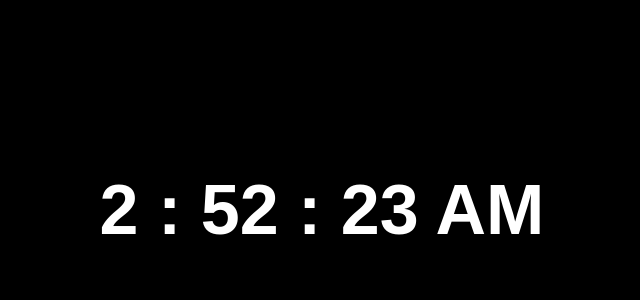
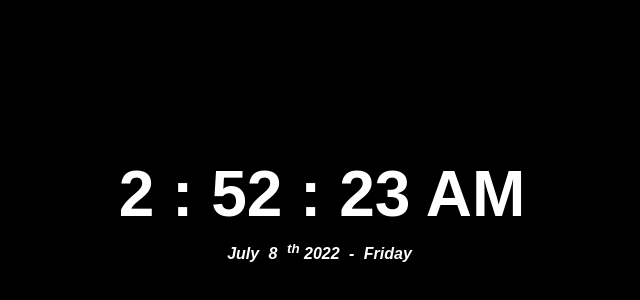
Before and after one commit to nehru35/Digital-Clock-with-JavaScript, a plain HTML site: page index.html in a window 1280 px wide. Shown: the part 190-490 px from the top of the page, without its empty margins (318-958 px from the left). Drawn offline with Linux system fonts and the light colour scheme.

Commit message:
Updating the code
Created the date object to store all the format date methods, create new html container to display the data and add more style

```diff
--- a/index.html
+++ b/index.html
@@ -10,6 +10,8 @@
 <body>
 
     <div class="container">
+
+        <div class="time">
             <span id="hours">00</span>
             <span>:</span>
             <span id="minutes">00</span>
@@ -18,6 +20,16 @@
             <span id="session">AM</span>
         </div>
 
+        <div class="date">
+            <span id="month">March</span>
+            <span id="day">31</span>
+            <sup id="extra">th</sup>
+            <span id="year">2000</span>
+            <span>-</span>
+            <span id="weekDay">Friday</span>
+        </div>
+    </div>
+
 
     <script src="script.js"></script>
 </body>
--- a/script.js
+++ b/script.js
@@ -1,32 +1,71 @@
-function timeSection (hour) {
-    var section = document.getElementById("session");
+var date = {
 
-    if (hour >= 12) {
-        section.innerHTML = "PM";
-    } else {
-        section.innerHTML = "AM";
+    // Setting when show PM or AM
+    setSection: function(hours) {
+        if (hours >= 12) {
+            return "PM";
+        } else {
+            return "AM";
+        }
+    },
+
+    // Setting to display the hours in 12 format
+    hourFormat: function(hours) {
+        if (hours > 12) {
+            hours -= 12;
+        }
+        return hours;
+    },
+
+    // new Date().getMonth() returns a number
+    // This methods convert the number to its month
+    monthFormat: function(month) {
+        var months = ["January", "February", "March", "April", "May", "June", "July", "August", "September", "October", "November", "December"];
+        return months[month];
+    },
+
+    // new Date().getDay() returns a number
+    // This function convert the number to its day of the week
+    weekDayFormat: function(weekDay) {
+        var days = ["Sunday", "Monday", "Tuesday", "Wednesday", "Thursday", "Friday", "Saturday"];
+        return days[weekDay];
+    },
+
+    extraString: function(day) {
+        day = String(day);
+
+        if (day[day.length - 1] == "1") {
+            return "st";
+        } else if (day[day.length - 1] == "2") {
+            return "nd";
+        } else if (day[day.length - 1] == "3") {
+            return "rd";
+        } else {
+            return "th";
+        }
     }
-    return section;
 }
 
-function hourFormat (hour) {
-    if (hour > 12) {
-        hour -= 12;
-    }
-    return hour;
-}
 
 function displayTime () {
     var dateTime = new Date();
     var hours = dateTime.getHours();
     var minutes = dateTime.getMinutes();
     var seconds = dateTime.getSeconds();
-    var hour = hourFormat(hours);
+    var month = dateTime.getMonth();
+    var day = dateTime.getDate();
+    var year = dateTime.getFullYear();
+    var weekDay= dateTime.getDay();
 
-    document.getElementById("hours").innerHTML = hour;
+    document.getElementById("hours").innerHTML = date.hourFormat(hours);
     document.getElementById("minutes").innerHTML = minutes;
     document.getElementById("seconds").innerHTML = seconds;
-    timeSection(hours);
+    document.getElementById("session").innerHTML = date.setSection(hours);
+    document.getElementById("month").innerHTML = date.monthFormat(month);
+    document.getElementById("day").innerHTML = day;
+    document.getElementById("extra").innerHTML = date.extraString(day);
+    document.getElementById("year").innerHTML = year;
+    document.getElementById("weekDay").innerHTML = date.weekDayFormat(weekDay);
 }
 
 setInterval(displayTime, 10);
--- a/style.css
+++ b/style.css
@@ -11,6 +11,7 @@ body {
     font-family: Arial, Helvetica, sans-serif;
     color: #fff;
     position: relative;
+    width: 100%;
     height: 100vh;
 }
 
@@ -20,6 +21,33 @@ body {
     top: 50%;
     left: 50%;
     transform: translate(-50%, -50%);
-    font-size: 70px;
+}
+
+.container .time {
+    font-size: 4rem;
+    text-align: center;
     user-select: none;
 }
+
+.container .date {
+    font-size: 1rem;
+    margin-top: 10px;
+    text-align: center;
+    font-style: italic;
+}
+
+.container .date span {
+    margin-right: 5px;
+}
+
+@media (max-width: 816px) {
+    .container .time {
+        font-size: 3rem;
+    }
+}
+
+@media (max-width: 610px) {
+    .container .time {
+        font-size: 1rem;
+    }
+}
```
Lines whose indentation alone changed are shown as unchanged.
